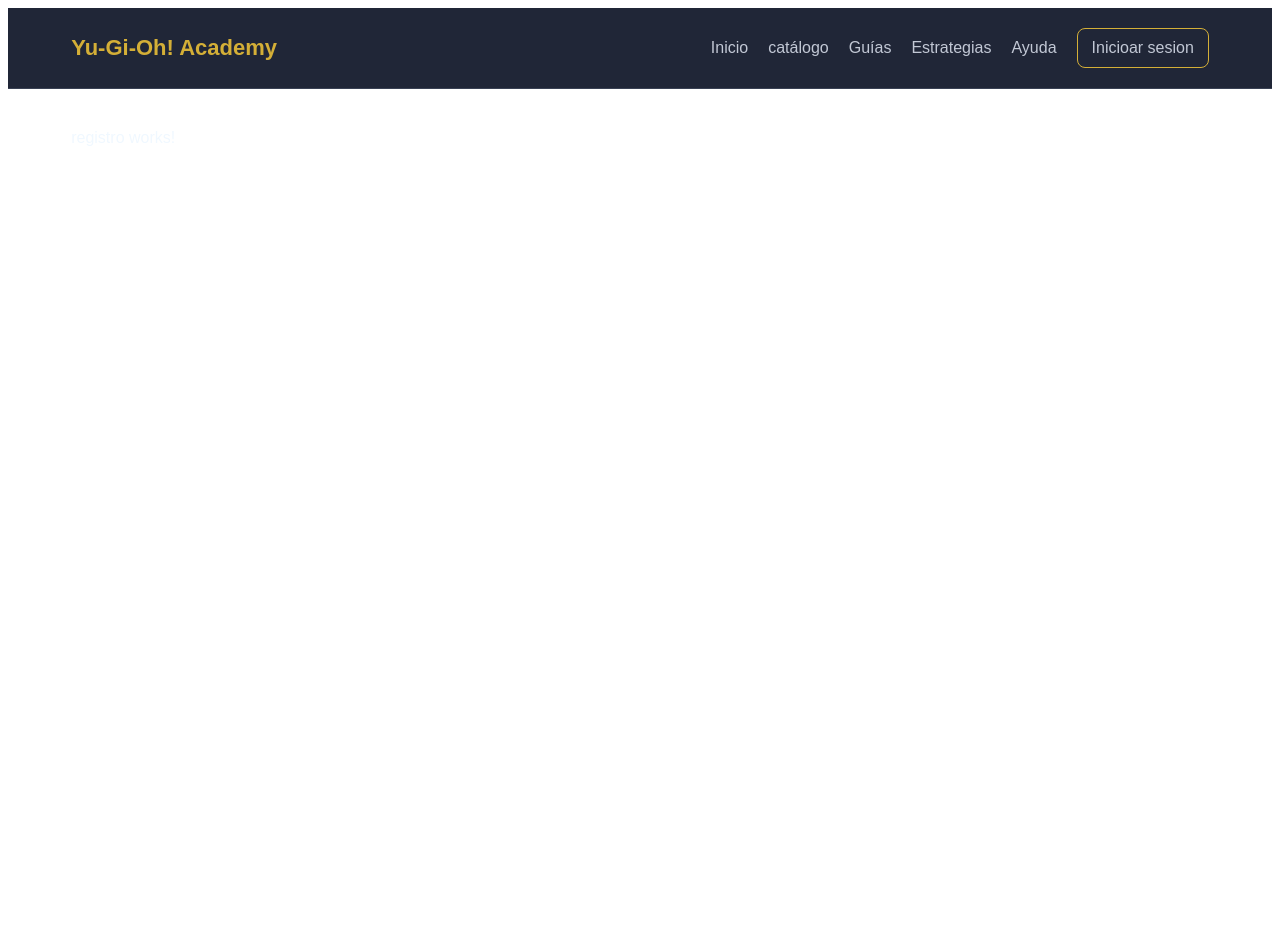
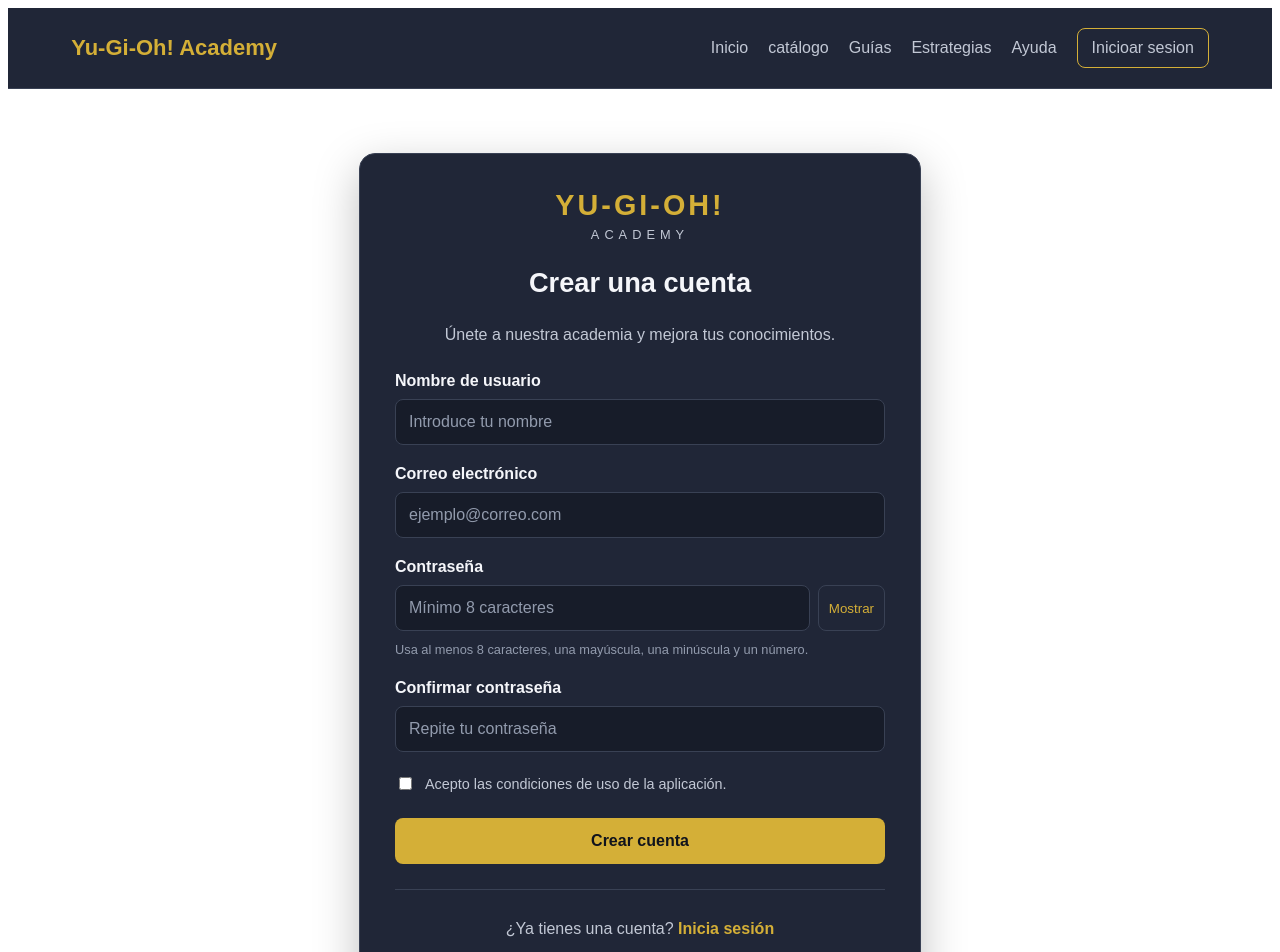
Before and after one commit to marioadalfiquezadamarcelino-cloud/YuGiOhAcademy, an Angular app: page /registro in a window 1280 px wide. Shown: the top 952 px of the page. Before the commit the page ends 816 px from the top, so only its background shows below. Built offline with nearby package versions, Linux system fonts and the light colour scheme.

Commit message:
feat: crear pagina de registro de usuarios

```diff
--- a/src/app/pages/registro/registro.css
+++ b/src/app/pages/registro/registro.css
@@ -0,0 +1,212 @@
+
+:host {
+  display: block;
+}
+
+.registro {
+  display: flex;
+  justify-content: center;
+  padding: 40px 20px;
+}
+
+.registro-card {
+  width: 100%;
+  max-width: 490px;
+  padding: 35px;
+  background: #202637;
+  border: 1px solid #394154;
+  border-radius: 16px;
+  box-shadow: 0 15px 45px rgba(0, 0, 0, 0.25);
+}
+
+.logo {
+  margin-bottom: 25px;
+  text-align: center;
+}
+
+.logo span {
+  color: #d4af37;
+  font-size: 1.8rem;
+  font-weight: 900;
+  letter-spacing: 3px;
+}
+
+.logo p {
+  margin: 5px 0 0;
+  color: #c2c8d5;
+  font-size: 0.8rem;
+  letter-spacing: 5px;
+}
+
+.cabecera {
+  margin-bottom: 25px;
+  text-align: center;
+}
+
+.cabecera h1 {
+  color: #f5f6fa;
+  font-size: 1.7rem;
+}
+
+.cabecera p {
+  color: #c2c8d5;
+  line-height: 1.6;
+}
+
+.campo {
+  display: flex;
+  flex-direction: column;
+  gap: 9px;
+  margin-bottom: 20px;
+}
+
+.campo label {
+  color: #f5f6fa;
+  font-weight: 700;
+}
+
+.campo input {
+  width: 100%;
+  min-width: 0;
+  padding: 13px;
+  color: #f5f6fa;
+  background: #171c29;
+  border: 1px solid #394154;
+  border-radius: 8px;
+  font: inherit;
+  box-sizing: border-box;
+}
+
+.campo input:focus {
+  outline: 2px solid #d4af37;
+  border-color: #d4af37;
+}
+
+.campo input::placeholder {
+  color: #929bad;
+}
+
+.campo-contrasena {
+  display: flex;
+  gap: 8px;
+}
+
+.campo-contrasena input {
+  flex: 1;
+}
+
+.boton-ojo {
+  padding: 10px;
+  color: #d4af37;
+  background: transparent;
+  border: 1px solid #394154;
+  border-radius: 8px;
+  cursor: pointer;
+}
+
+.boton-ojo:hover {
+  background: #30394c;
+}
+
+.ayuda {
+  margin: 0;
+  color: #929bad;
+  font-size: 0.8rem;
+  line-height: 1.5;
+}
+
+.condiciones {
+  display: flex;
+  align-items: flex-start;
+  gap: 10px;
+  margin: 22px 0;
+  color: #c2c8d5;
+  font-size: 0.9rem;
+  line-height: 1.5;
+  cursor: pointer;
+}
+
+.condiciones input {
+  margin-top: 3px;
+  accent-color: #d4af37;
+}
+
+.boton-registro {
+  width: 100%;
+  padding: 14px;
+  color: #10131c;
+  background: #d4af37;
+  border: none;
+  border-radius: 8px;
+  font-size: 1rem;
+  font-weight: 800;
+  cursor: pointer;
+}
+
+.boton-registro:hover {
+  background: #f0d477;
+}
+
+.mensaje {
+  margin-bottom: 18px;
+  padding: 12px;
+  border-radius: 8px;
+  font-size: 0.9rem;
+  line-height: 1.5;
+}
+
+.error {
+  color: #ffc0c0;
+  background: #542b35;
+  border: 1px solid #a94c5b;
+}
+
+.exito {
+  color: #c8f3d5;
+  background: #254b3a;
+  border: 1px solid #478663;
+}
+
+.separador {
+  height: 1px;
+  margin: 25px 0;
+  background: #394154;
+}
+
+.login-enlace {
+  color: #c2c8d5;
+  text-align: center;
+  line-height: 1.7;
+}
+
+.login-enlace a {
+  color: #d4af37;
+  font-weight: 700;
+  text-decoration: none;
+}
+
+.login-enlace a:hover {
+  text-decoration: underline;
+}
+
+.volver {
+  display: block;
+  margin-top: 22px;
+  color: #c2c8d5;
+  text-align: center;
+  text-decoration: none;
+}
+
+.volver:hover {
+  color: #d4af37;
+}
+
+@media (max-width: 480px) {
+  .registro {
+    padding: 25px 12px;
+  }
+
+  .registro-card {
+    padding: 25px 20px;
+  }
+}
--- a/src/app/pages/registro/registro.html
+++ b/src/app/pages/registro/registro.html
@@ -1 +1,124 @@
-<p>registro works!</p>
+
+<section class="registro">
+  <div class="registro-card">
+
+    <div class="logo">
+      <span>YU-GI-OH!</span>
+      <p>ACADEMY</p>
+    </div>
+
+    <header class="cabecera">
+      <h1>Crear una cuenta</h1>
+      <p>Únete a nuestra academia y mejora tus conocimientos.</p>
+    </header>
+
+    <form (ngSubmit)="registrarUsuario()">
+
+      <div class="campo">
+        <label for="nombre">Nombre de usuario</label>
+        <input
+          type="text"
+          id="nombre"
+          name="nombre"
+          [(ngModel)]="nombre"
+          placeholder="Introduce tu nombre"
+          autocomplete="username"
+          required
+        />
+      </div>
+
+      <div class="campo">
+        <label for="correo">Correo electrónico</label>
+        <input
+          type="email"
+          id="correo"
+          name="correo"
+          [(ngModel)]="correo"
+          placeholder="ejemplo@correo.com"
+          autocomplete="email"
+          required
+        />
+      </div>
+
+      <div class="campo">
+        <label for="contrasena">Contraseña</label>
+
+        <div class="campo-contrasena">
+          <input
+            [type]="mostrarContrasena ? 'text' : 'password'"
+            id="contrasena"
+            name="contrasena"
+            [(ngModel)]="contrasena"
+            placeholder="Mínimo 8 caracteres"
+            autocomplete="new-password"
+            required
+          />
+
+          <button
+            type="button"
+            class="boton-ojo"
+            (click)="alternarContrasena()"
+          >
+            {{ mostrarContrasena ? 'Ocultar' : 'Mostrar' }}
+          </button>
+        </div>
+
+        <p class="ayuda">
+          Usa al menos 8 caracteres, una mayúscula,
+          una minúscula y un número.
+        </p>
+      </div>
+
+      <div class="campo">
+        <label for="repetirContrasena">Confirmar contraseña</label>
+        <input
+          [type]="mostrarContrasena ? 'text' : 'password'"
+          id="repetirContrasena"
+          name="repetirContrasena"
+          [(ngModel)]="repetirContrasena"
+          placeholder="Repite tu contraseña"
+          autocomplete="new-password"
+          required
+        />
+      </div>
+
+      <label class="condiciones">
+        <input
+          type="checkbox"
+          name="aceptarCondiciones"
+          [(ngModel)]="aceptarCondiciones"
+        />
+        <span>Acepto las condiciones de uso de la aplicación.</span>
+      </label>
+
+      @if (mensajeError) {
+        <div class="mensaje error" role="alert">
+          {{ mensajeError }}
+        </div>
+      }
+
+      @if (mensajeExito) {
+        <div class="mensaje exito" role="status">
+          {{ mensajeExito }}
+        </div>
+      }
+
+      <button type="submit" class="boton-registro">
+        Crear cuenta
+      </button>
+
+    </form>
+
+    <div class="separador"></div>
+
+    <p class="login-enlace">
+      ¿Ya tienes una cuenta?
+      <a routerLink="/login">Inicia sesión</a>
+    </p>
+
+    <a routerLink="/inicio" class="volver">
+      ← Volver al inicio
+    </a>
+
+  </div>
+</section>
--- a/src/app/pages/registro/registro.ts
+++ b/src/app/pages/registro/registro.ts
@@ -1,9 +1,88 @@
+
 import { Component } from '@angular/core';
+import { FormsModule } from '@angular/forms';
+import { RouterLink } from '@angular/router';
 
 @Component({
-  imports: [],
   selector: 'app-registro',
-  styleUrl: './registro.css',
+  standalone: true,
+  imports: [FormsModule, RouterLink],
   templateUrl: './registro.html',
+  styleUrl: './registro.css'
 })
-export class Registro {}
+export class Registro {
+  nombre = '';
+  correo = '';
+  contrasena = '';
+  repetirContrasena = '';
+
+  mostrarContrasena = false;
+  aceptarCondiciones = false;
+
+  mensajeError = '';
+  mensajeExito = '';
+
+  registrarUsuario(): void {
+    this.mensajeError = '';
+    this.mensajeExito = '';
+
+    if (
+      !this.nombre.trim() ||
+      !this.correo.trim() ||
+      !this.contrasena ||
+      !this.repetirContrasena
+    ) {
+      this.mensajeError = 'Todos los campos son obligatorios.';
+      return;
+    }
+
+    const formatoCorreo = /^[^\s@]+@[^\s@]+\.[^\s@]+$/;
+
+    if (!formatoCorreo.test(this.correo)) {
+      this.mensajeError = 'Introduce un correo electrónico válido.';
+      return;
+    }
+
+    if (this.contrasena.length < 8) {
+      this.mensajeError =
+        'La contraseña debe tener al menos 8 caracteres.';
+      return;
+    }
+
+    if (!/[A-Z]/.test(this.contrasena)) {
+      this.mensajeError =
+        'La contraseña debe contener al menos una mayúscula.';
+      return;
+    }
+
+    if (!/[a-z]/.test(this.contrasena)) {
+      this.mensajeError =
+        'La contraseña debe contener al menos una minúscula.';
+      return;
+    }
+
+    if (!/[0-9]/.test(this.contrasena)) {
+      this.mensajeError =
+        'La contraseña debe contener al menos un número.';
+      return;
+    }
+
+    if (this.contrasena !== this.repetirContrasena) {
+      this.mensajeError = 'Las contraseñas no coinciden.';
+      return;
+    }
+
+    if (!this.aceptarCondiciones) {
+      this.mensajeError =
+        'Debes aceptar las condiciones para continuar.';
+      return;
+    }
+
+    this.mensajeExito =
+      'Formulario validado correctamente. El registro todavía no se ha guardado.';
+  }
+
+  alternarContrasena(): void {
+    this.mostrarContrasena = !this.mostrarContrasena;
+  }
+}
```
